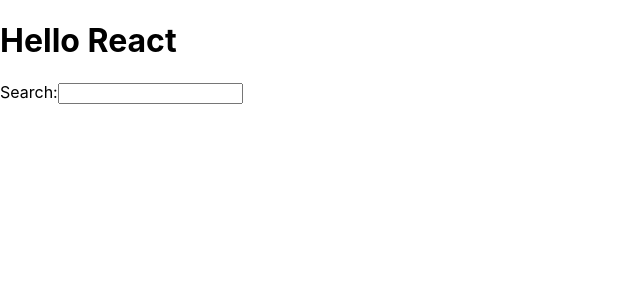
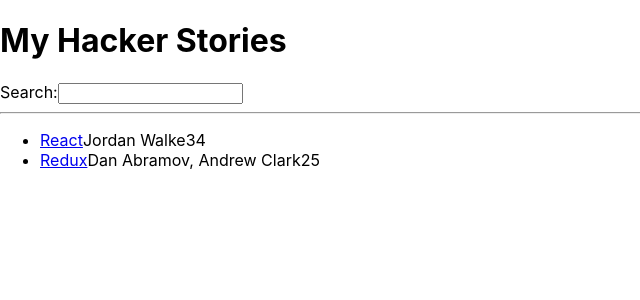
Before and after one commit to gjames5355/hacker-stories, a React (Create React App) app: page / in a window 1280 px wide. Shown: the top 300 px of the page, without its empty margins (0-640 px from the left). Built offline with nearby package versions, Linux system fonts and the light colour scheme.

Commit message:
complete Lists in React

```diff
--- a/src/App.js
+++ b/src/App.js
@@ -1,13 +1,43 @@
-function getTitle (title) {
-  return title
-}
+const list = [
+  {
+    title: 'React',
+    url: 'https://reactjs.org/',
+    author: 'Jordan Walke',
+    num_comments: 3,
+    points: 4,
+    objectID: 0
+  },
+  {
+    title: 'Redux',
+    url: 'https://redux.js.org/',
+    author: 'Dan Abramov, Andrew Clark',
+    num_comments: 2,
+    points: 5,
+    objectID: 1
+  }
+]
 
 function App () {
   return (
     <div>
-      <h1>Hello {getTitle('React')}</h1>
+      <h1>My Hacker Stories</h1>
       <label htmlFor='search'>Search:</label>
       <input id='search' type='text' />
+
+      <hr />
+
+      <ul>
+        {list.map(item => (
+          <li key={item.objectID}>
+            <span>
+              <a href={item.url}>{item.title}</a>
+            </span>
+            <span>{item.author}</span>
+            <span>{item.num_comments}</span>
+            <span>{item.points}</span>
+          </li>
+        ))}
+      </ul>
     </div>
   )
 }
```
